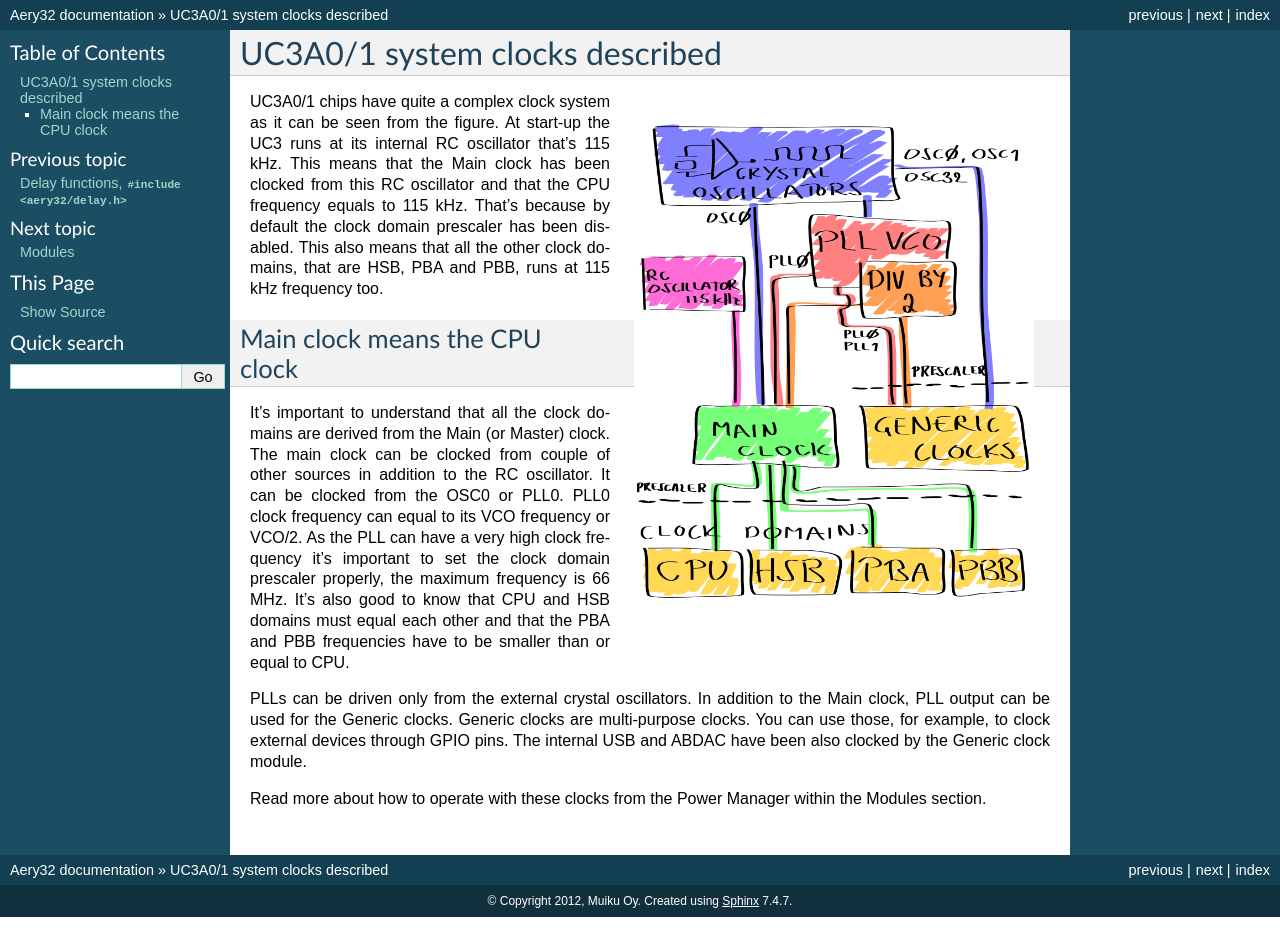
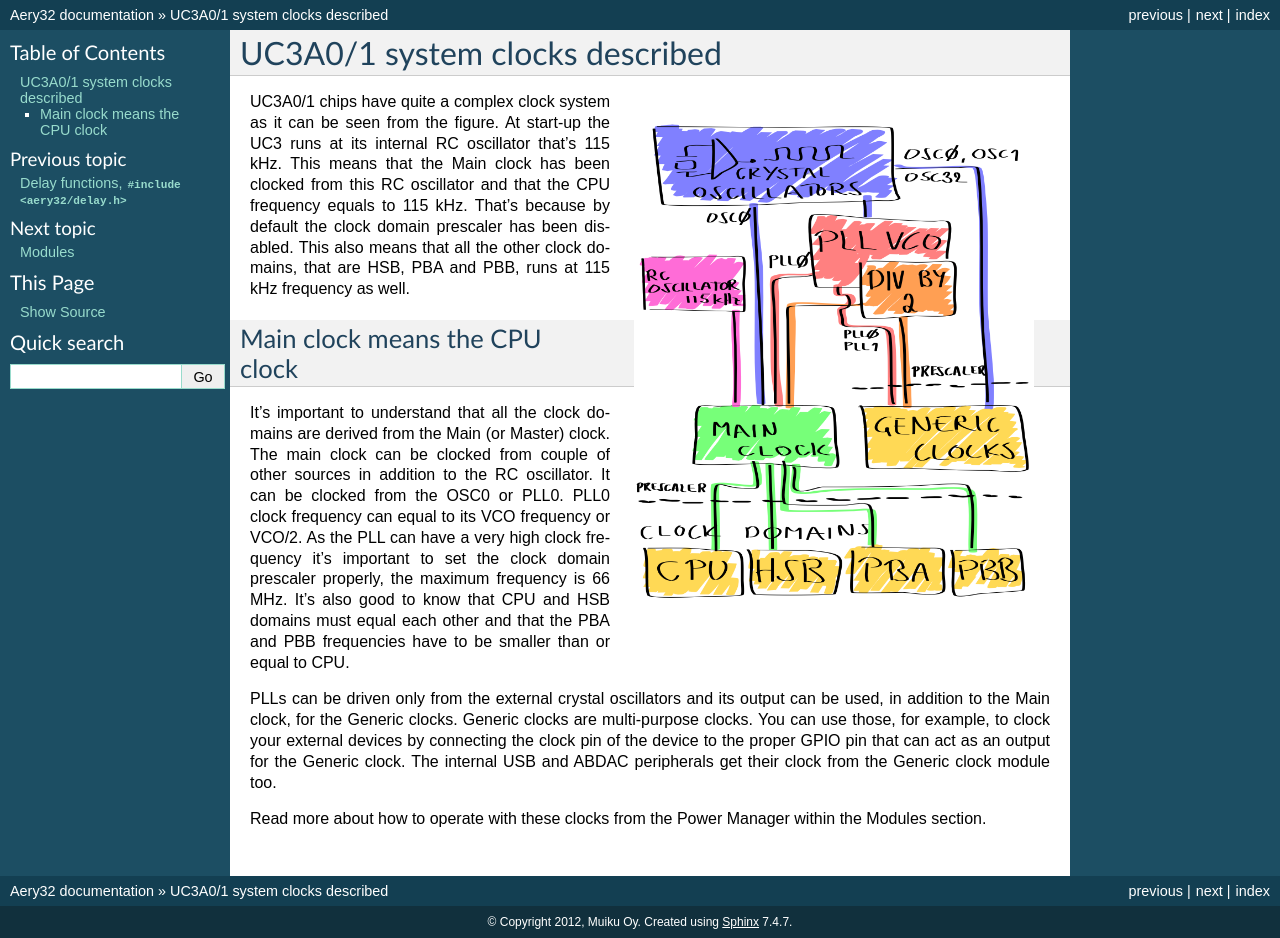
Before and after one commit to aery32/aery32-refguide, a Sphinx documentation site: the page built from source/system_clocks.rst, in a window 1280 px wide. Built offline with Sphinx 7.4.7, drawn with Linux system fonts in a browser that asks for light colours; before the commit the page ends 917 px from its top, so only the background shows below that.

Commit message:
Minor improvements

```diff
--- a/source/system_clocks.rst
+++ b/source/system_clocks.rst
@@ -7,13 +7,13 @@ UC3A0/1 system clocks described
     :figwidth: 50 %
     :alt: UC3A0/1 system clocks described
 
-UC3A0/1 chips have quite a complex clock system as it can be seen from the figure. At start-up the UC3 runs at its internal RC oscillator that's 115 kHz. This means that the Main clock has been clocked from this RC oscillator and that the CPU frequency equals to 115 kHz. That's because by default the clock domain prescaler has been disabled. This also means that all the other clock domains, that are HSB, PBA and PBB, runs at 115 kHz frequency too.
+UC3A0/1 chips have quite a complex clock system as it can be seen from the figure. At start-up the UC3 runs at its internal RC oscillator that's 115 kHz. This means that the Main clock has been clocked from this RC oscillator and that the CPU frequency equals to 115 kHz. That's because by default the clock domain prescaler has been disabled. This also means that all the other clock domains, that are HSB, PBA and PBB, runs at 115 kHz frequency as well.
 
 Main clock means the CPU clock
 ------------------------------
 
 It's important to understand that all the clock domains are derived from the Main (or Master) clock. The main clock can be clocked from couple of other sources in addition to the RC oscillator. It can be clocked from the OSC0 or PLL0. PLL0 clock frequency can equal to its VCO frequency or VCO/2. As the PLL can have a very high clock frequency it's important to set the clock domain prescaler properly, the maximum frequency is 66 MHz. It's also good to know that CPU and HSB domains must equal each other and that the PBA and PBB frequencies have to be smaller than or equal to CPU.
 
-PLLs can be driven only from the external crystal oscillators. In addition to the Main clock, PLL output can be used for the Generic clocks. Generic clocks are multi-purpose clocks. You can use those, for example, to clock external devices through GPIO pins. The internal USB and ABDAC have been also clocked by the Generic clock module.
+PLLs can be driven only from the external crystal oscillators and its output can be used, in addition to the Main clock, for the Generic clocks. Generic clocks are multi-purpose clocks. You can use those, for example, to clock your external devices by connecting the clock pin of the device to the proper GPIO pin that can act as an output for the Generic clock. The internal USB and ABDAC peripherals get their clock from the Generic clock module too.
 
 Read more about how to operate with these clocks from the Power Manager within the Modules section.
```
